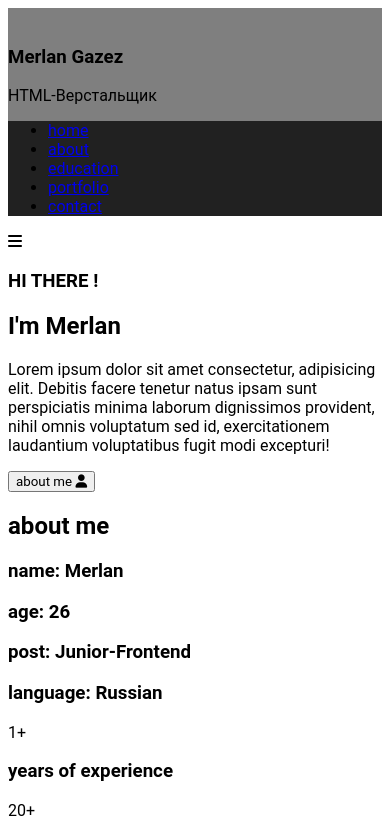
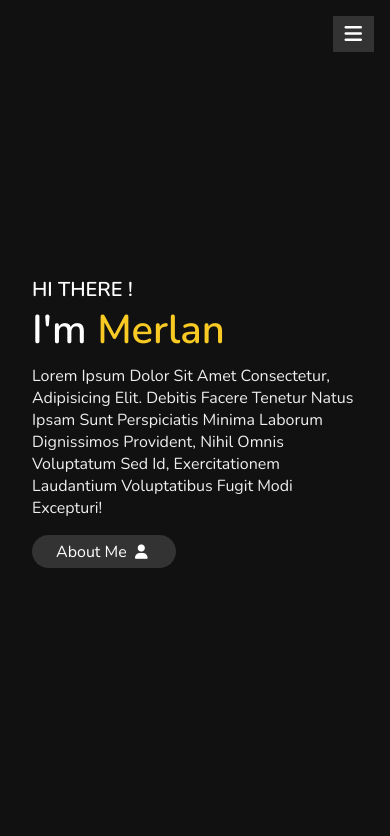
Before and after one commit to TamerGV/TamerGV.github.io, a plain HTML site: page index.html in a window 390 px wide. Shown: the top 836 px of the page. Drawn offline with nearby package versions, Linux system fonts and the light colour scheme.

Commit message:
Update style.css

```diff
--- a/css/style.css
+++ b/css/style.css
@@ -1,148 +1,306 @@
+@import url('https://fonts.googleapis.com/css2?family=Nunito:wght@200;300;400;600&display=swap');
+
+:root {
+    --yellow: #f9ca24;
+}
+
 * {
-    font-family: 'Roboto', sans-serif;
+    font-family: 'Nunito', sans-serif;
+    margin: 0;
+    padding: 0;
+    box-sizing: border-box;
+    text-decoration: none;
+    outline: none;
+    border: none;
+    text-transform: capitalize;
+    transition: all .2s linear;
+}
+
+*::selection {
+    background: var(--yellow);
+    color: #333;
+}
+
+html {
+    font-size: 62.5%;
+    overflow-x: hidden;
+}
+
+html::-webkit-scrollbar {
+    width: 1.4rem;
+}
+
+html::-webkit-scrollbar-track {
+    background: #222;
+}
+
+html::-webkit-scrollbar-thumb {
+    background: var(--yellow);
+}
+
+body {
+    background: #111;
+    overflow: hidden;
+    padding-left: 35rem;
+}
+
+section {
+    min-height: 100vh;
+    padding: 1rem;
+}
+
+.btn {
+    padding: .7rem 3rem;
+    background: #333;
+    color: #fff;
+    cursor: pointer;
+    margin-top: 1rem;
+    font-size: 2rem;
+    border-radius: 5rem;
+}
+
+.btn i {
+    padding: 0 .5rem;
+    font-size: 1.8rem;
+}
+
+.btn:hover {
+    background: var(--yellow);
+    color: #333;
+}
+
+.heading {
+    text-align: center;
+    margin: 0 6rem;
+    font-size: 4rem;
+    padding: 1rem;
+    border-bottom: .1rem solid #fff4;
+    color: #fff;
+}
+
+.heading span {
+    color: var(--yellow);
 }
 
 header {
-    background: rgba(0,0,0, 0.5);
+    position: fixed;
+    top: 0;
+    left: 0;
+    z-index: 1000;
+    height: 100%;
+    width: 35rem;
+    background: #1a1a1a;
+    display: flex;
+    align-items: center;
+    justify-content: center;
+    flex-flow: column;
+    text-align: center;
 }
 
-header nav {
-    margin: 0;
-    background-color: #212121;
-}
-.menu {
-    padding: 13px 70px;
-    margin-bottom: 0;
-    display: flex;
-    justify-content: space-between;
-}
-.menu .menu_item {
-    list-style-type: none;
-    border-right: 2px dotted black;
-    padding-right: 28px;
-}
-.menu .menu_item .menu_link {
-    font-family: Roboto;
-    font-style: normal;
-    font-weight: 300;
-    font-size: 15px;
-    line-height: 15px;
-    color: #FFFFFF;
+header .user img {
+    height: 17rem;
+    width: 17rem;
+    border-radius: 50%;
+    object-fit: cover;
+    margin-bottom: 1rem;
+    border: .7rem solid var(--yellow);
 }
 
-.subheader {
-    background-color: rgba(0,0,0,0.6);
-    height: 84px;
-}
-.subheader .text_logo {
-    color: white;
-    opacity: 0.5;
-    font-size: 13px;
-    font-weight: 400;
-    margin-top: 6px;
-}
-.subheader .logo a{
-    max-width: 100%;
-    margin-top: 16px;
-    display: block;
+header .user .name {
+    font-size: 3.5rem;
+    color: #fff;
 }
 
-.subheader_call {
-    font-family: Roboto;
-    font-style: normal;
-    font-weight: 300;
-    font-size: 12px;
-    line-height: 14px;
-    align-items: center;
-    text-align: right;
-    color: #FFFFFF;
-    margin-top: 16px;
-}
-.subheader_phone {
-    font-family: Roboto;
-    font-style: normal;
-    font-weight: normal;
-    display: block;
-    font-size: 22px;
-    line-height: 12px;
-    align-items: center;
-    text-align: center;
-    text-transform: uppercase;
-    color: #FFFFFF;
-    margin-top: 16px;
+header .user .post {
+    font-size: 2rem;
+    color: #eee;
 }
 
-.subheader_btn {
-    margin-top: 19px;
-    width: 172px;
-    height: 46px;
-    background: linear-gradient(0deg, #1EACC7 0%, #4CE2FF 100%);
-    box-shadow: inset 0px -3px 0px rgba(0, 0, 0, 0.12);
-    border-radius: 4px;
-    font-family: Roboto;
-    border: none;
-    font-style: normal;
-    font-weight: normal;
-    font-size: 14px;
-    line-height: 46px;
-    align-items: center;
-    text-align: center;
-    text-transform: uppercase;
-    color: #FFFFFF;
-    text-shadow: 1px 1px 0px rgba(0, 0, 0, 0.21);
+header .navbar {
+    width: 100%;
 }
 
-.promo {
-    background-image: url('../img/bg.jpg');
+header .navbar ul {
+    list-style-type: none;
+    padding: 1rem 3rem;
 }
-.promo .promo_header {
-    font-family: Roboto;
-    font-style: normal;
-    font-weight: 900;
-    font-size: 60px;
+
+header .navbar ul li a {
+    display: block;
+    padding: 1rem;
+    margin: 1.5rem 0;
+    background: #333;
+    color: #fff;
+    font-size: 2rem;
+    border-radius: 5rem;
+}
+
+header .navbar ul li a:hover {
+    background: var(--yellow);
+    color: #333;
+}
+
+#menu {
+    position: fixed;
+    top: 2rem;
+    right: 2rem;
+    background: #333;
+    color: #fff;
+    cursor: pointer;
+    font-size: 2.5rem;
+    padding: 1rem 1.5rem;
+    z-index: 1000;
+    display: none;
+}
+
+.home {
+    display: flex;
+    justify-content: center;
+    align-items: left;
+    flex-flow: column;
+    padding: 0 15rem;
+}
+
+.home h3 {
+    font-size: 2.5rem;
+    color: #fff;
+
+}
+
+.home h1 {
+    font-size: 5rem;
+    color: #fff;
+
+}
+
+.home h1 span {
+    color: var(--yellow);
+}
+
+.home p {
+    font-size: 2rem;
+    color: #eee;
+    padding: 1rem 0;
+
+}
+
+.about .row {
+    display: flex;
     align-items: center;
+    justify-content: center;
+    flex-wrap: wrap;
+    padding: 1rem 0;
+}
+
+.about .row .info {
+    flex: 1 1 48rem;
+    padding: 2rem 1rem;
+    padding-left: 6rem;
+}
+
+.about .row .info h3 {
+    font-size: 2rem;
+    color: var(--yellow);
+    padding: 1rem 0;
+    font-weight: normal;
+}
+
+.about .row .info h3 span {
+    color: #eee;
+    padding: 0 .5rem;
+}
+
+.about .row .counter {
+    flex: 1 1 48rem;
+    display: flex;
+    justify-content: center;
+    flex-wrap: wrap;
+}
+
+.about .row .counter .box {
+    width: 20rem;
+    background: #222;
     text-align: center;
-    text-transform: uppercase;
-    color: #FFFFFF;
+    padding: 2rem;
+    margin: 2rem;
 }
-.promo .promo_subheader {
-    font-family: Roboto;
-    font-style: normal;
-    font-weight: 500;
-    font-size: 34px;
-    align-items: center;
-    text-align: center;
-    text-transform: uppercase;
-    color: #FFFFFF;
+
+.about .row .counter .box span {
+    font-size: 4rem;
+    color: var(--yellow);
 }
-.promo .promo_descr {
-    font-family: Roboto;
-    font-style: normal;
-    font-weight: normal;
-    font-size: 18px;
-    line-height: 24px;
-    align-items: center;
-    text-align: center;
-    color: #FFFFFF;
+
+.about .row .counter .box h3 {
+    font-size: 2rem;
+    color: #fff;
 }
-.promo .promo_btn {
-    margin: 0 auto;
-    margin-top: 19px;
-    width: 172px;
-    height: 46px;
-    background: linear-gradient(0deg, #1EACC7 0%, #4CE2FF 100%);
-    box-shadow: inset 0px -3px 0px rgba(0, 0, 0, 0.12);
-    border-radius: 4px;
-    font-family: Roboto;
-    border: none;
-    font-style: normal;
-    font-weight: normal;
-    font-size: 14px;
-    line-height: 46px;
-    align-items: center;
-    text-align: center;
-    text-transform: uppercase;
-    color: #FFFFFF;
-    text-shadow: 1px 1px 0px rgba(0, 0, 0, 0.21);
-    display: block;
+
+
+
+
+
+
+
+
+
+
+
+
+
+
+
+
+
+
+
+
+
+
+
+/*media queries*/
+@media (max-width: 1200px) {
+    html {
+        font-size: 55%;
+    }
+
+    .home {
+        padding: 1rem 4rem;
+    }
+
 }
+
+
+@media (max-width: 991px) {
+    header {
+        left: -120%;
+    }
+
+    #menu {
+        display: block;
+    }
+
+    header.toggle {
+        left: 0;
+    }
+
+    body {
+        padding: 0;
+    }
+
+}
+
+@media (max-width: 768px) {
+    html {
+        font-size: 50%;
+    }
+
+}
+
+
+
+@media (max-width: 400px) {
+    header {
+        width: 100vw;
+    }
+
+}
```
